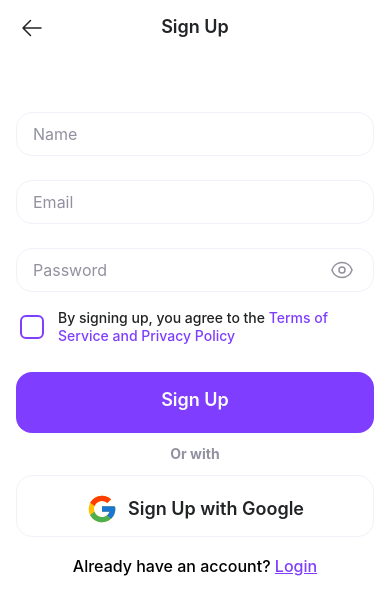
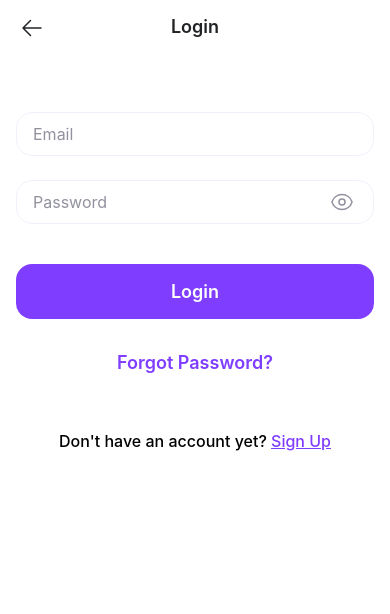
Before and after one commit to tranvuongduy2003/monstra_expense, a React Native app: screen /SignUp in a window 390 px wide. Shown: the top 614 px of the page. Built offline with nearby package versions, Linux system fonts and the light colour scheme.

Commit message:
done Login UI

```diff
--- a/navigation/appNavigation.tsx
+++ b/navigation/appNavigation.tsx
@@ -14,7 +14,7 @@ export function AppNavigation(props: IAppNavigationProps) {
   return (
     <NavigationContainer>
       <Stack.Navigator>
-        <Stack.Screen
+        {/* <Stack.Screen
           name="Splash"
           component={SplashScreen}
           options={{headerShown: false}}
@@ -25,7 +25,7 @@ export function AppNavigation(props: IAppNavigationProps) {
           options={{
             header: () => <HeaderBar name="Sign Up" />,
           }}
-        />
+        /> */}
         <Stack.Screen
           name="Login"
           component={LoginScreen}
--- a/screens/Auth/LoginScreen.tsx
+++ b/screens/Auth/LoginScreen.tsx
@@ -1,15 +1,64 @@
+import {AppColors} from 'constants/AppColors';
 import React from 'react';
-import {View, Text, ScrollView} from 'react-native';
+import {
+  View,
+  Text,
+  ScrollView,
+  StyleSheet,
+  TouchableOpacity,
+} from 'react-native';
 import {SafeAreaView} from 'react-native-safe-area-context';
+import Input from 'components/Input';
+import AppButton from 'components/AppButton';
+import Question from './components/question/Question';
 
 interface ILoginScreenProps {}
 
 const LoginScreen: React.FunctionComponent<ILoginScreenProps> = props => {
   return (
-    <SafeAreaView>
-      <Text>Login</Text>
+    <SafeAreaView style={{flex: 1}}>
+      <ScrollView style={{backgroundColor: AppColors.screenColor}}>
+        <View style={styles.inputContainer}>
+          <Input placeholder="Email" />
+          <Input placeholder="Password" isPassword={true} />
+        </View>
+        <View style={styles.buttonContainer}>
+          <AppButton title="Login" backgroundColor={AppColors.primaryColor} />
+        </View>
+        <TouchableOpacity style={styles.forgetPasswordContainer}>
+          <Text style={styles.forgetPasswordText}>Forgot Password?</Text>
+        </TouchableOpacity>
+        <Question
+          content="Don't have an account yet?"
+          highlightedContent="Sign Up"
+        />
+      </ScrollView>
     </SafeAreaView>
   );
 };
 
+const styles = StyleSheet.create({
+  inputContainer: {
+    marginTop: 56,
+    paddingHorizontal: 16,
+    gap: 24,
+  },
+  buttonContainer: {
+    paddingHorizontal: 16,
+    gap: 12,
+    marginTop: 40,
+  },
+  forgetPasswordContainer: {
+    marginTop: 33,
+    marginBottom: 38,
+  },
+  forgetPasswordText: {
+    textAlign: 'center',
+    color: AppColors.primaryColor,
+    fontWeight: '600',
+    fontSize: 18,
+    lineHeight: 22,
+  },
+});
+
 export default LoginScreen;
--- a/screens/Auth/SignupScreen.tsx
+++ b/screens/Auth/SignupScreen.tsx
@@ -12,11 +12,13 @@ import Checkbox from 'components/Checkbox';
 import AppButton from 'components/AppButton';
 import GoogleIcon from 'assets/svg/GoogleIcon';
 import Question from './components/question/Question';
+import {SafeAreaView} from 'react-native-safe-area-context';
 
 interface ISignUpScreenProps {}
 
 const SignUpScreen: React.FunctionComponent<ISignUpScreenProps> = props => {
   return (
+    <SafeAreaView style={{flex: 1}}>
       <ScrollView style={{backgroundColor: AppColors.screenColor}}>
         <View style={styles.inputContainer}>
           <Input placeholder="Name" />
@@ -42,8 +44,12 @@ const SignUpScreen: React.FunctionComponent<ISignUpScreenProps> = props => {
             </View>
           </AppButton>
         </View>
-      <Question content="Already have an account?" highlightedContent="Login" />
+        <Question
+          content="Already have an account?"
+          highlightedContent="Login"
+        />
       </ScrollView>
+    </SafeAreaView>
   );
 };
 
--- a/screens/Auth/components/question/Question.tsx
+++ b/screens/Auth/components/question/Question.tsx
@@ -13,14 +13,14 @@ const Question: React.FunctionComponent<IQuestionProps> = ({
 }) => {
   return (
     <View style={styles.questionContainer}>
-      <Text style={styles.questionText}>Already have an account? </Text>
+      <Text style={styles.questionText}>{content} </Text>
       <TouchableOpacity>
         <Text
           style={[
             styles.questionText,
             {color: AppColors.primaryColor, textDecorationLine: 'underline'},
           ]}>
-          Login
+          {highlightedContent}
         </Text>
       </TouchableOpacity>
     </View>
```
Lines whose indentation alone changed are shown as unchanged.
